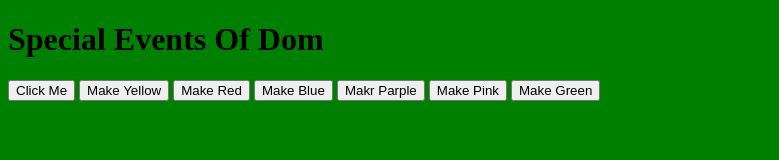
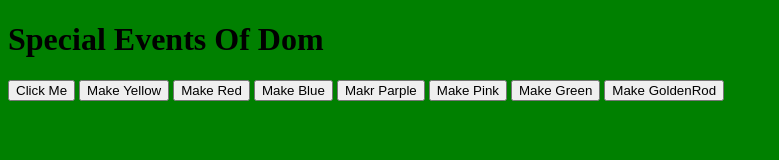
Before and after one commit to shohag0007/js-dom-events, a plain HTML site: page index.html in a window 1280 px wide. Both pictures are taken after a click on the button "Make Green". Shown: the whole page, without its empty margins (0-779 px from the left). Drawn offline with Linux system fonts and the light colour scheme.

Commit message:
Complete Onclick Function

```diff
--- a/index.html
+++ b/index.html
@@ -18,6 +18,7 @@
     <!--Option 4-->
     <button id="make-pink">Make Pink</button>
     <button id="make-green">Make Green</button>
+    <button id="make-goldenrod">Make GoldenRod</button>
     <script src="./js-dom/events.js"></script>
     <script>
 
--- a/js-dom/events.js
+++ b/js-dom/events.js
@@ -34,3 +34,9 @@ const makeGreenButton = document.getElementById('make-green');
 makeGreenButton.addEventListener('click', function makeGreen(){
    document.body.style.backgroundColor = 'green';
 })
+
+//  Option 5 Final Use this
+  // document.getElementById('make-goldenrod').addEventListener('click', function(){})
+  document.getElementById('make-goldenrod').addEventListener('click', function(){
+    document.body.style.backgroundColor = 'goldenrod';
+   });
```
